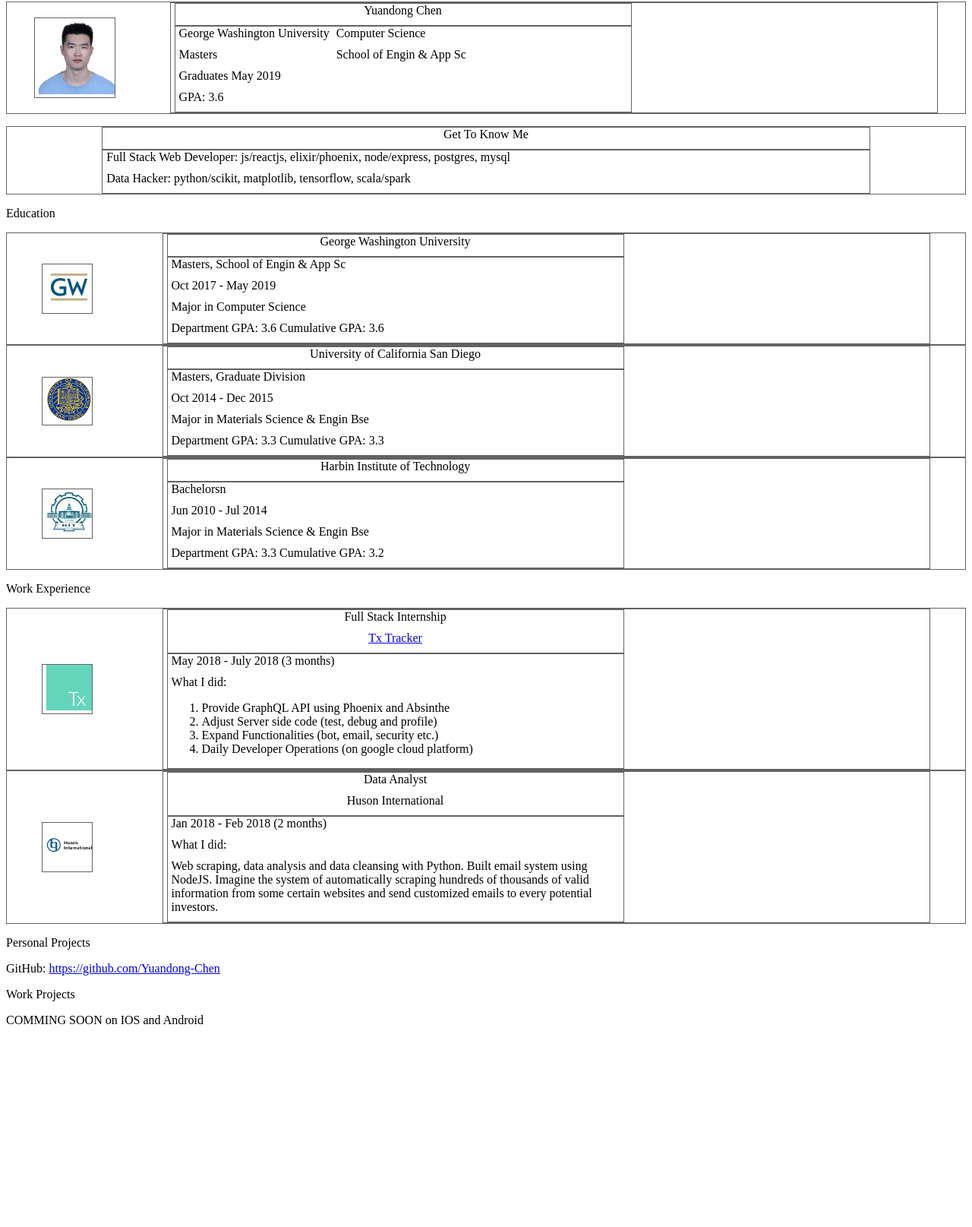
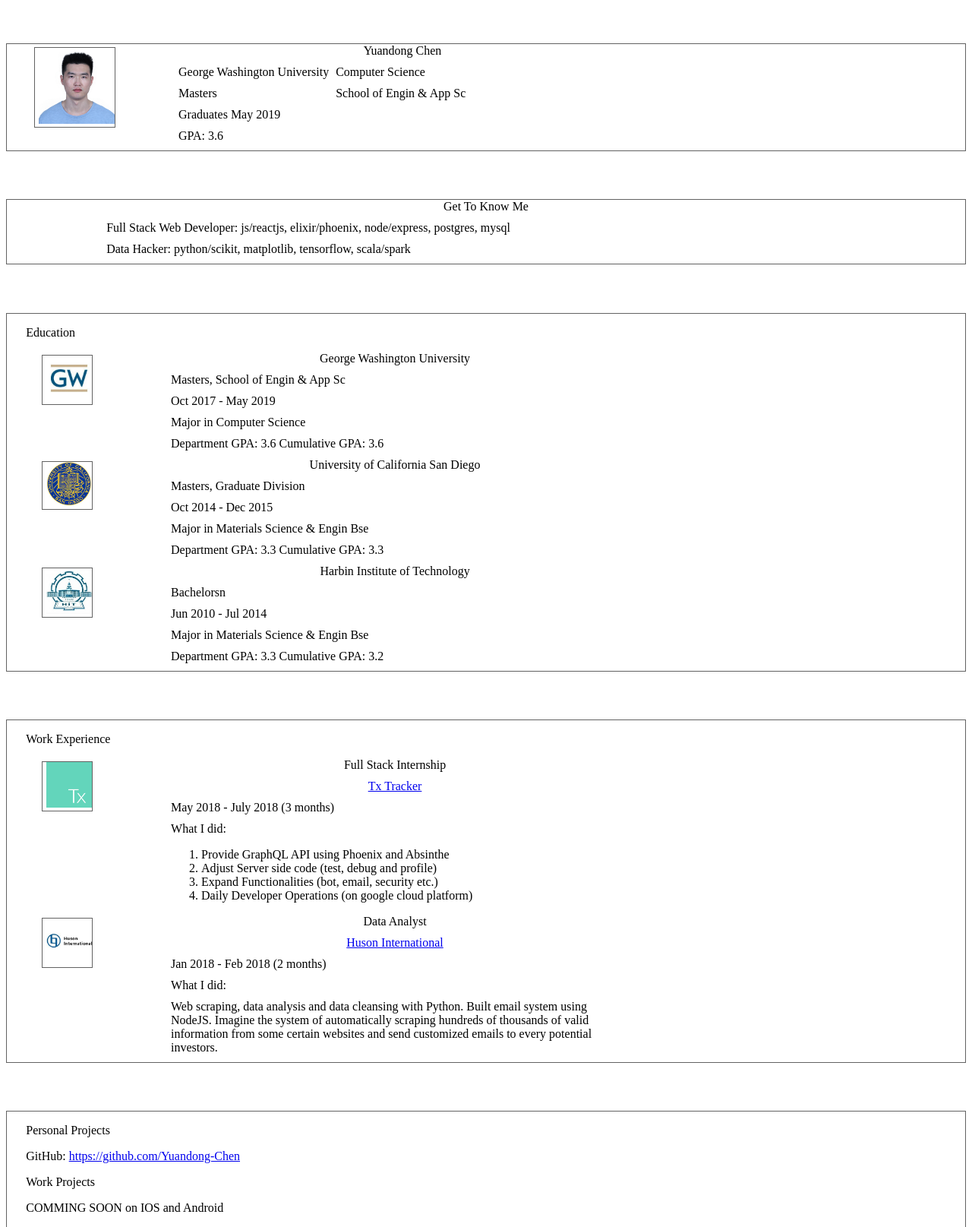
Before and after one commit to Yuandong-Chen/Baidu-IFE, a plain HTML site: page day2/resume.html in a window 1280 px wide. Shown: the part 6-1621 px from the top of the page at 76% size. Before the commit the page ends 1374 px from the top, so only its background shows below. Drawn offline with Linux system fonts and the light colour scheme.

Commit message:
css refactor

```diff
--- a/day2/resume.html
+++ b/day2/resume.html
@@ -6,6 +6,7 @@
     <title></title>
   </head>
   <body>
+    <div class="info-block">
       <div class="flex-container-row">
           <div class="flex-logo">
             <div class="info-container">
@@ -32,11 +33,9 @@
             </div>
           </div>
       </div>
-
-    <div class="padding">
-      <p></p>
     </div>
 
+    <div class="info-block">
       <div class="flex-container-row">
         <div class="flex-right">
           <div class="name-center">
@@ -50,8 +49,10 @@
           </div>
         </div>
       </div>
+    </div>
 
-    <div class="padding">
+    <div class="info-block">
+      <div class="info-block-title">
         <p>Education</p>
       </div>
 
@@ -123,8 +124,10 @@
             </div>
           </div>
       </div>
+    </div>
 
-    <div class="padding">
+    <div class="info-block">
+      <div class="info-block-title">
         <p>Work Experience</p>
       </div>
 
@@ -166,7 +169,7 @@
             <div class="flex-item">
               <div class="name-center">
                 <p> Data Analyst </p>
-              <p> Huson International </p>
+                <p><a href="https://www.linkedin.com/company/huson-international/">Huson International</a></p>
               </div>
             </div>
             <div class="flex-item">
@@ -178,16 +181,18 @@
             </div>
           </div>
       </div>
+    </div>
 
-    <div class="padding">
+    <div class="info-block">
+      <div class="info-block-title">
         <p>Personal Projects</p>
         <p>GitHub: <a href="https://github.com/Yuandong-Chen">https://github.com/Yuandong-Chen</a></p>
       </div>
 
-    <div class="padding">
+      <div class="info-block-title">
         <p>Work Projects</p>
         <p> COMMING SOON on IOS and Android </p>
       </div>
-
+    </div>
   </body>
 </html>
--- a/day2/static/css/resume.css
+++ b/day2/static/css/resume.css
@@ -1,5 +1,5 @@
   .flex-container-row {
-     border: 1px solid #626262;
+     /* border: 1px solid #626262; */
      display: -webkit-flex;
      display: flex;
      -webkit-flex-direction: row;
@@ -9,8 +9,16 @@
      flex-wrap: wrap;
   }
 
+  .info-block {
+    border: 1px solid #626262;
+    margin-top: 5%;
+  }
+
+  .info-block-title {
+    margin-left: 2%;
+  }
+
   .flex-item {
-    border: 1px solid #626262;
     max-width: 600px;
     height: auto;
     margin-left: 5px;
@@ -23,10 +31,11 @@
     height: auto;
     margin-left: auto;
     margin-right: auto;
+    margin-bottom: auto;
+    margin-top: 4px;
   }
 
   .flex-right {
-    border: 1px solid #626262;
     width: 80%;
     margin-right: auto;
     margin-left: auto;
```
Lines whose indentation alone changed are shown as unchanged.
